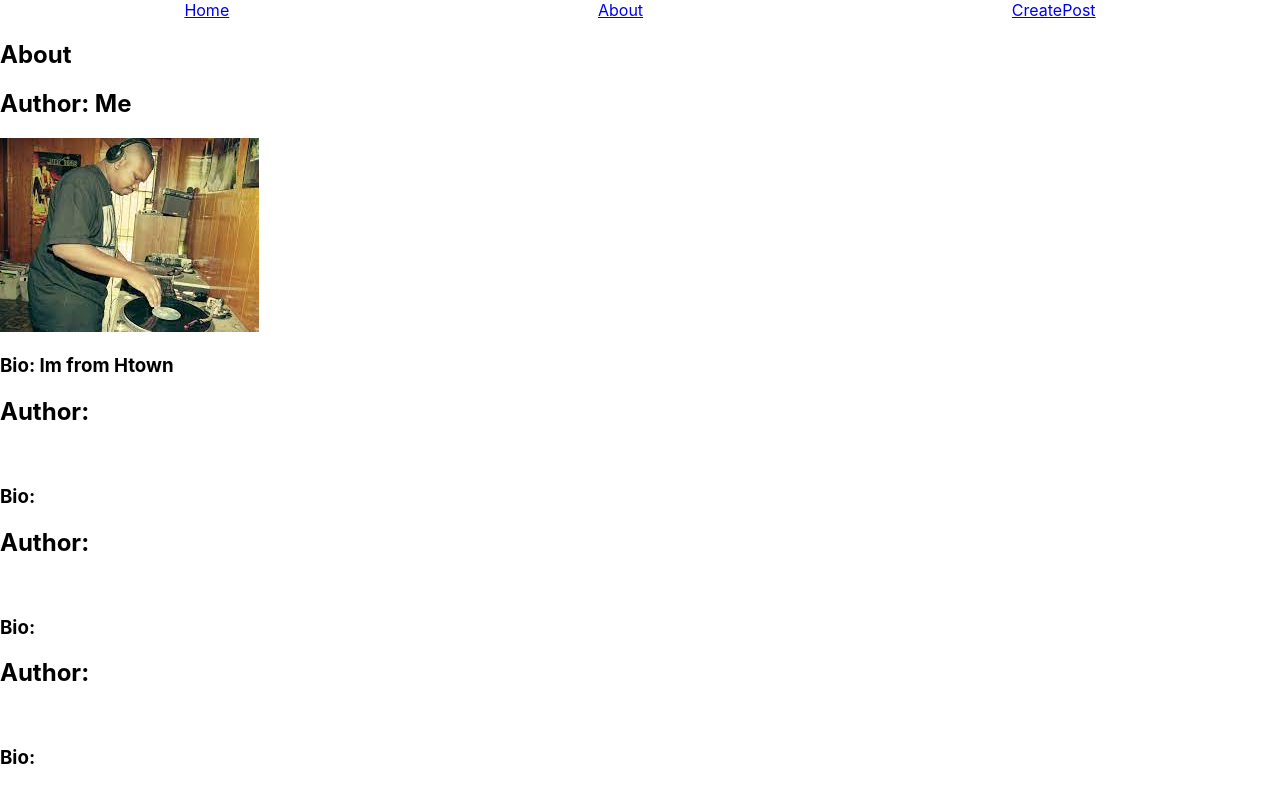
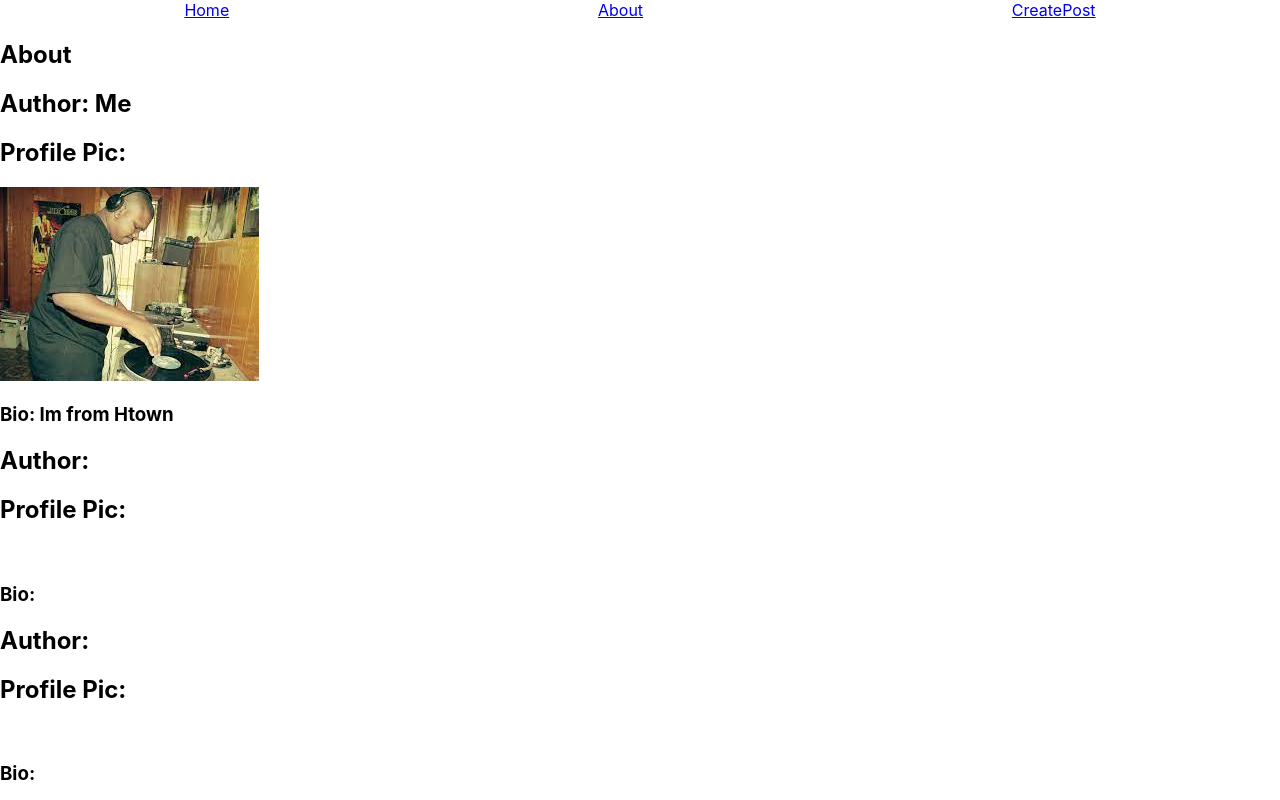
Before and after one commit to gdick0511/phase2-project, a React (Create React App) app in the folder phase2-project/: page /about in a window 1280 px wide. Shown: the top 800 px of the page. Built offline with nearby package versions, Linux system fonts and the light colour scheme; data requests are answered from the project's data file.

Commit message:
added Profile Pic text to User Card

```diff
--- a/phase2-project/src/UserCard.js
+++ b/phase2-project/src/UserCard.js
@@ -5,6 +5,7 @@ function UserCard ({author , bio , image}) {
     return(
         <div>
             <h2>Author: {author}</h2>
+            <h2>Profile Pic: </h2>
             <img src = {image} />
             <h3>Bio: {bio}</h3>
 
```
